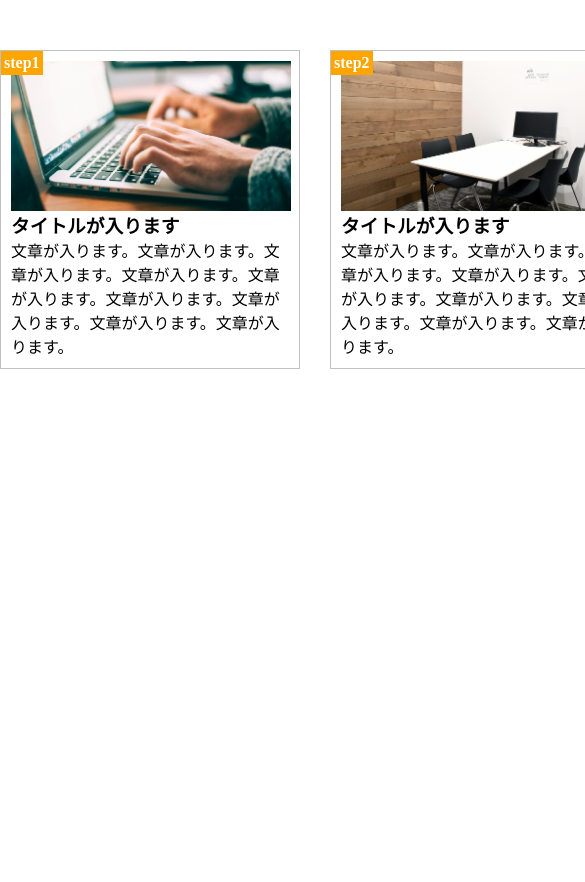
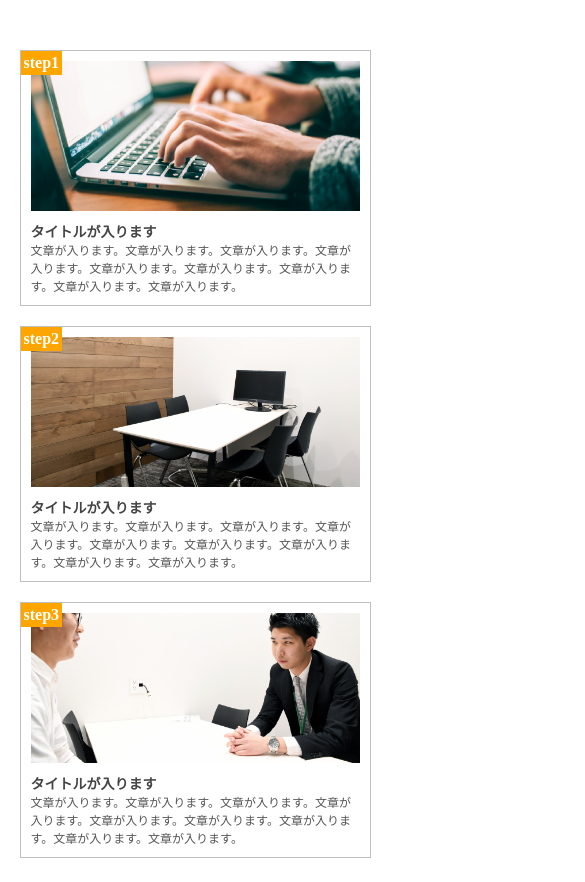
Before and after one commit to kanitama33z/HTML.CSS10, a plain HTML site: page index.html in a window 390 px wide. Shown: the top 882 px of the page, 585 px wide, since content can reach past the window. Before the commit the page ends 844 px from the top, so only its background shows below. Drawn offline with Linux system fonts and the light colour scheme.

Commit message:
[Finish] 1-10

```diff
--- a/index.html
+++ b/index.html
@@ -2,6 +2,7 @@
 <html>
 <head>
 	<meta charset="utf-8">
+	<meta name="viewport" content="width=device-width,initial-scale=1.0">
 	<link rel="stylesheet" href="style.css">
 </head>
 <body>
--- a/style.css
+++ b/style.css
@@ -63,8 +63,50 @@ main {
 
 h3 {
 	text-align: left;
+	color: #444444;
 }
 
 p {
 	word-wrap: break-word;
+	color: #555555;
 }
+
+@media screen and (max-width: 768px) {
+	main {
+		width: 100%;
+		margin: 50px auto;
+		padding: 0;
+
+	}
+
+	.box {
+		width: 90%;
+		float: none;
+		margin: 0 auto 20px;
+	}
+
+	.box:last-child {
+	margin: 0 auto;
+	}
+
+	.img-1 {
+		width: 100%;
+	}
+
+	.img-2 {
+		width: 100%;
+	}
+
+	.img-3 {
+		width: 100%;
+	}
+
+	h3 {
+		font-size: 14px;
+		margin-top: 10px;
+	}
+
+	p {
+		font-size:  12px;
+	}
+}
```
